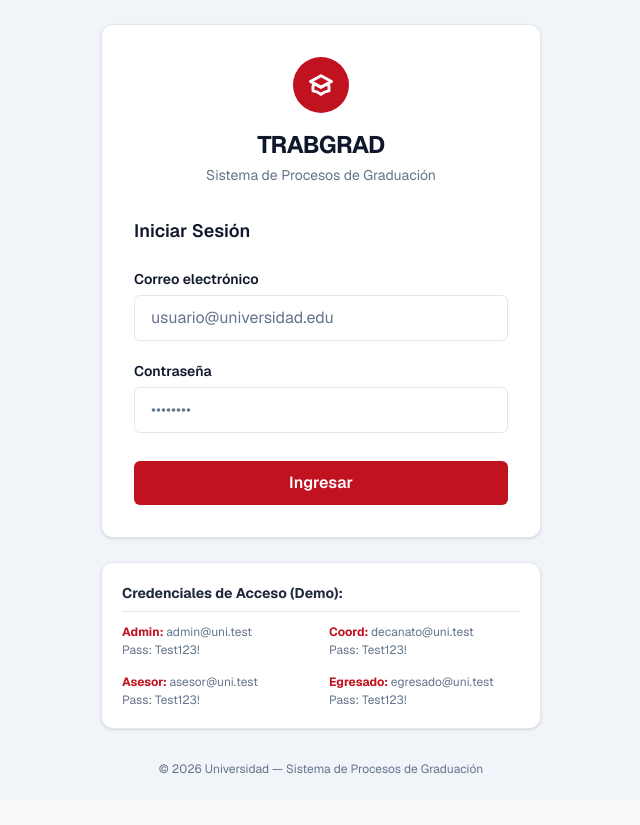
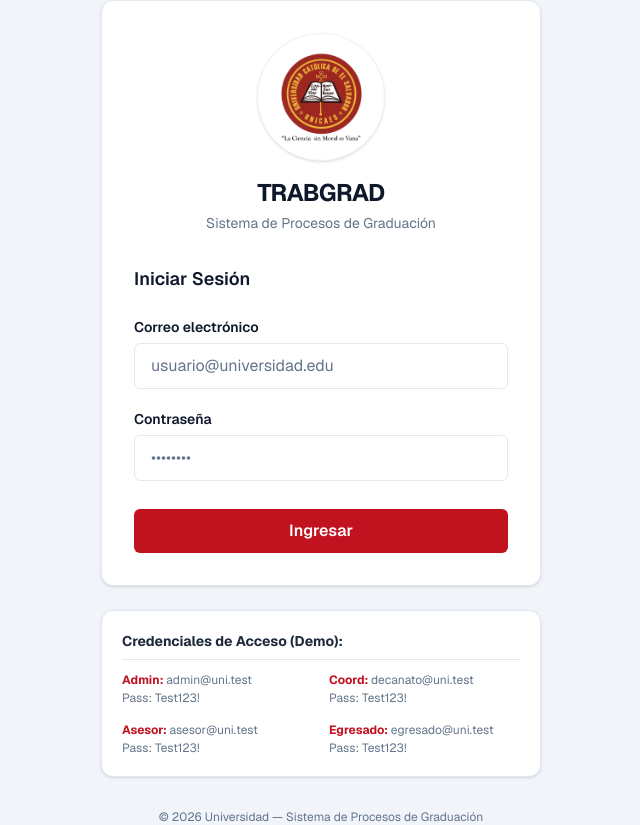
Before and after one commit to js3rr4n0/EgresadoApp, a Next.js app: page /login in a window 1280 px wide. Shown: the whole page, without its empty margins (319-959 px from the left). Before the commit the page ends 800 px from the top, so only its background shows below. Built offline with nearby package versions, Linux system fonts and the light colour scheme; no server answers.

Commit message:
style: replace default icons with UNICAES logo and rename to Gestión TG

```diff
--- a/src/app/login/page.tsx
+++ b/src/app/login/page.tsx
@@ -16,26 +16,9 @@ export default function LoginPage() {
         <div className="bg-card-bg border border-border rounded-xl p-8 shadow-sm">
           {/* Logo / Header */}
           <div className="text-center mb-8">
-            <div className="inline-flex items-center justify-center w-14 h-14 rounded-full bg-brand-red mb-4">
-              <svg
-                className="w-7 h-7 text-white"
-                fill="none"
-                stroke="currentColor"
-                viewBox="0 0 24 24"
-              >
-                <path
-                  strokeLinecap="round"
-                  strokeLinejoin="round"
-                  strokeWidth={2.5}
-                  d="M12 14l9-5-9-5-9 5 9 5z"
-                />
-                <path
-                  strokeLinecap="round"
-                  strokeLinejoin="round"
-                  strokeWidth={2.5}
-                  d="M12 14l6.16-3.422a12.083 12.083 0 01.665 6.479A11.952 11.952 0 0012 20.055a11.952 11.952 0 00-6.824-2.998 12.078 12.078 0 01.665-6.479L12 14z"
-                />
-              </svg>
+            <div className="inline-flex items-center justify-center w-32 h-32 mb-4 bg-white rounded-full shadow-sm p-4 border border-gray-100">
+              {/* eslint-disable-next-line @next/next/no-img-element */}
+              <img src="/unicaes-logo.png" alt="UNICAES Logo" className="w-full h-full object-contain" />
             </div>
             <h1 className="text-2xl font-bold text-foreground tracking-tight">
               TRABGRAD
--- a/src/components/DashboardSidebar.tsx
+++ b/src/components/DashboardSidebar.tsx
@@ -32,34 +32,15 @@ export default function DashboardSidebar({
       {/* Header */}
       <div className="px-5 py-6 border-b border-white/5">
         <div className="flex items-center gap-3">
-          <div
-            className={`w-10 h-10 rounded-xl ${accentColor} flex items-center justify-center shadow-lg`}
-          >
-            <svg
-              className="w-5 h-5 text-white"
-              fill="none"
-              stroke="currentColor"
-              viewBox="0 0 24 24"
-            >
-              <path
-                strokeLinecap="round"
-                strokeLinejoin="round"
-                strokeWidth={2}
-                d="M12 14l9-5-9-5-9 5 9 5z"
-              />
-              <path
-                strokeLinecap="round"
-                strokeLinejoin="round"
-                strokeWidth={2}
-                d="M12 14l9-5-9-5-9 5 9 5zm0 0l6.16-3.422a12.083 12.083 0 01.665 6.479A11.952 11.952 0 0012 20.055a11.952 11.952 0 00-6.824-2.998 12.078 12.078 0 01.665-6.479L12 14zm-4 6v-7.5l4-2.222"
-              />
-            </svg>
+          <div className="w-12 h-12 bg-white rounded-lg flex items-center justify-center p-1 shadow-lg shrink-0">
+            {/* eslint-disable-next-line @next/next/no-img-element */}
+            <img src="/unicaes-logo.png" alt="UNICAES Logo" className="w-full h-full object-contain" />
           </div>
           <div>
-            <h1 className="text-white font-semibold text-sm leading-tight">
-              EgresadoApp
+            <h1 className="text-white font-semibold text-sm leading-tight uppercase tracking-wider">
+              Gestión TG
             </h1>
-            <span className="text-xs text-slate-400">{roleName}</span>
+            <span className="text-xs text-slate-400 uppercase tracking-widest">{roleName}</span>
           </div>
         </div>
       </div>
```
